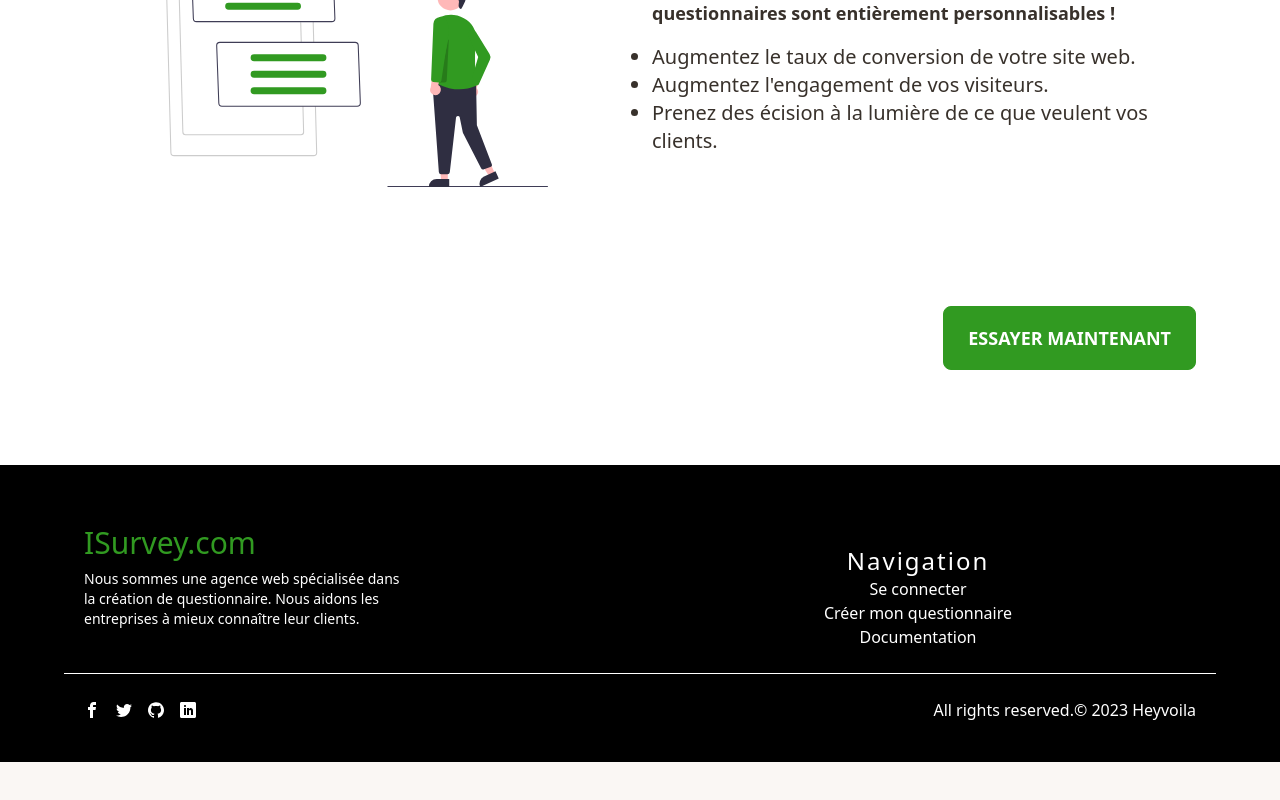
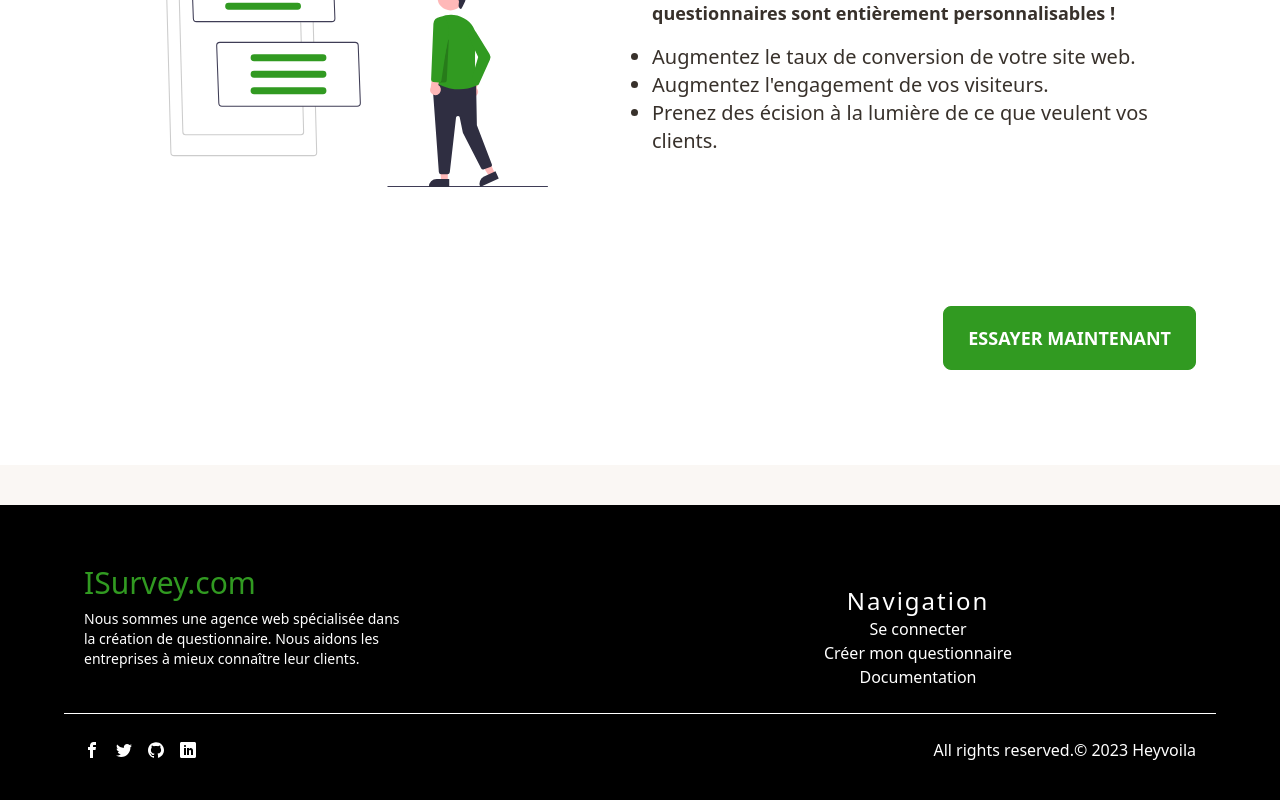
Before and after one commit to NdMamadouDv/Sondage_v1, a Next.js app: page / in a window 1280 px wide. Shown: the part 2083-2883 px from the top of the page. Before the commit the page ends 2845 px from the top, so only its background shows below. Built offline with nearby package versions, Linux system fonts and the light colour scheme.

Commit message:
ajout page accueil

```diff
--- a/app/(marketing)/Footer.jsx
+++ b/app/(marketing)/Footer.jsx
@@ -3,7 +3,7 @@ import React from "react";
 import { ImFacebook, ImTwitter, ImGithub, ImLinkedin } from "react-icons/im";
 function Footer() {
   return (
-    <div className=" bg-black py-10 text-white">
+    <div className=" bg-black mt-10 py-10 text-white">
       <div className="grid lg:grid-cols-2 layout items-center justify-center lg:place-content-between space-y-10">
         <div className="space-y-2">
           <Link
```
